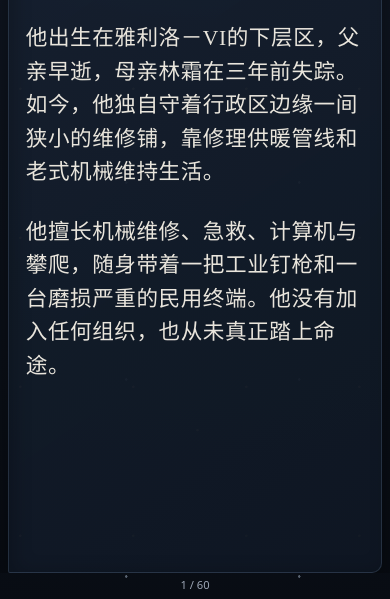
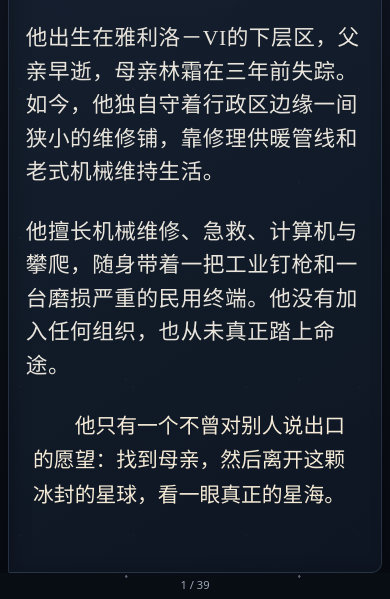
Before and after one commit to 2780797708lll-prog/mingtu-zhi-ai-reader, a plain HTML site: page index.html in a window 390 px wide. Shown: the part 245-844 px from the top of the page. Drawn offline with Linux system fonts and the light colour scheme.

Commit message:
连续章节分页与手机版排版优化

```diff
--- a/index.html
+++ b/index.html
@@ -29,7 +29,7 @@
     p,li{font-size:var(--body-size);line-height:1.65;text-align:justify;letter-spacing:.045em}
     p{margin:0 0 1.2em}
     .lead::first-letter{float:left;font-size:4.25em;line-height:.84;padding:.12em .12em 0 0;color:var(--gold)}
-    blockquote{margin:1.5rem 0;padding:1rem 1.4rem;border-left:2px solid var(--gold);background:#070b1288;color:#f4ead6;font-size:calc(var(--body-size) * .98);line-height:1.65}
+    blockquote{margin:1.25em 1.5em;padding:0;border:0;background:none;color:#f4ead6;font-size:calc(var(--body-size) * .98);line-height:1.65;text-indent:2em}
     .rule{width:4rem;border:0;border-top:1px solid var(--gold);margin:2rem auto}
     .data{display:grid;grid-template-columns:auto 1fr;gap:.65rem 1.2rem;font:500 1rem/1.55 system-ui,sans-serif;background:#080d15a8;border:1px solid var(--edge);padding:1.1rem 1.2rem;margin:1.5rem 0;border-radius:8px}
     .data dt{color:var(--muted)}.data dd{margin:0}
@@ -55,7 +55,7 @@
       .page{width:100%;min-width:0;max-height:none;height:100%;padding:1.2rem 1.05rem 1.35rem;border-radius:2px 10px 10px 2px;box-shadow:0 18px 42px #0008,inset 6px 0 18px #0003;overflow:hidden;overflow-wrap:anywhere;touch-action:manipulation;user-select:none}
       .page h1{font-size:2rem;margin-bottom:1.3rem}.page h2{font-size:1.45rem;margin-bottom:1.2rem}
       .page p,.page li{font-size:clamp(1rem,var(--body-size),1.35rem);line-height:1.55;letter-spacing:.025em;text-align:left}
-      .page blockquote{font-size:clamp(1rem,calc(var(--body-size) * .98),1.3rem);padding:.85rem 1rem;margin:1.1rem 0}
+      .page blockquote{font-size:clamp(1rem,calc(var(--body-size) * .98),1.3rem);padding:0;margin:1em .35em;text-indent:2em}
       .lead::first-letter{font-size:3.4em}
       .kicker{font-size:.72rem;letter-spacing:.16em;margin-bottom:1rem}
       .data{grid-template-columns:minmax(4.5rem,auto) minmax(0,1fr);font-size:.9rem;gap:.55rem .8rem;padding:.9rem}
@@ -78,15 +78,15 @@
       </div>
     </header>
     <section class="stage">
-      <article class="page" id="page" aria-live="polite"><p class="kicker">序章 · 星历8113年</p><h1>命途之哀</h1><p class="lead">林砚秋二十二岁那年，贝洛伯格的冬天仍旧漫长。</p><p>他出生在雅利洛－VI的下层区，父亲早逝，母亲林霜在三年前失踪。如今，他独自守着行政区边缘一间狭小的维修铺，靠修理供暖管线和老式机械维持生活。</p><p>他擅长机械维修、急救、计算机与攀爬，随身带着一把工业钉枪和一台磨损严重的民用终端。他没有加入任何组织，也从未真正踏上命途。</p><blockquote>他只有一个不曾对别人说出口的愿望：找到母亲，然后离开这颗冰封的星球，看一眼真正的星海。</blockquote></article>
+      <article class="page" id="page" aria-live="polite"><p class="kicker">第五章 · 二十三</p><h2>二十三份记录</h2><p>洛芩用废弃的档案局密钥打开隐藏目录。里面共有二十三个编号，前二十二项全部标记为“失败”，最后一项只有林霜留下的一句手写备注：</p><blockquote>M-23并非我们找到的样本。是它找到了我们。</blockquote><p>一号样本保存着陌生矿工的临终记忆；七号样本能让人在梦中的城市生活数年；十四号样本会使接触者确信自己遗忘了某位重要之人；十九号样本则能修改照片和文字，使其中出现原本不存在的人。</p><p>它们都是从损坏<button class="term" data-term="光锥">光锥</button>中剥离的忆质碎片。通常，忆质保存已经发生的事；可这枚光锥里混入了尚未发生的“未来记忆”。</p></article>
     </section>
     <footer class="bottombar">
       <div class="nav">
-        <button id="prev" aria-label="上一页" disabled="">上一页</button>
+        <button id="prev" aria-label="上一页">上一页</button>
         <button id="next" aria-label="下一页">下一页</button>
       </div>
       <div class="hint">按 ↑ / ↓ 或 PageUp / PageDown 翻页</div>
-      <div class="page-no" id="pageNo">1 / 31</div>
+      <div class="page-no" id="pageNo">21 / 31</div>
     </footer>
   </main>
   <dialog id="glossary"><h3 id="glossaryTitle"></h3><p id="glossaryText"></p><form method="dialog"><button>知道了</button></form></dialog>
@@ -145,21 +145,37 @@
       if(!mobileQuery.matches){viewPages=[...pages];return}
       const result=[];
       article.classList.add('paginating');
+      article.innerHTML='';
+      let currentChapter='';
+      const chapterOf=(text)=>{
+        const match=text.match(/(序章|第[一二三四五六七八九十]+章)/);
+        if(match)return match[1];
+        if(text.includes('人物卷宗'))return '序章';
+        if(text.includes('当前状态'))return '当前状态';
+        if(text.includes('你的选择'))return '你的选择';
+        return currentChapter||'正文';
+      };
+      const flush=()=>{if(article.children.length){result.push(article.innerHTML);article.innerHTML=''}};
       for(const html of pages){
         const template=document.createElement('template');template.innerHTML=html;
+        const kicker=template.content.querySelector('.kicker');
+        const chapter=chapterOf(kicker?.textContent||'');
+        if(chapter!==currentChapter){flush();currentChapter=chapter}
+        else kicker?.remove();
         const nodes=[...template.content.children];
-        article.innerHTML='';
         for(const node of nodes){
           article.append(node.cloneNode(true));
           if(article.scrollHeight>article.clientHeight+1&&article.children.length>1){
             article.lastElementChild.remove();
-            result.push(article.innerHTML);
-            article.innerHTML='';
+            const carry=[];
+            while(article.lastElementChild?.matches('.kicker,h1,h2'))carry.unshift(article.lastElementChild.remove());
+            flush();
+            for(const heading of carry)article.append(heading);
             article.append(node.cloneNode(true));
           }
         }
-        if(article.children.length)result.push(article.innerHTML);
       }
+      flush();
       viewPages=result.length?result:[...pages];
       article.classList.remove('paginating');
     }
```
